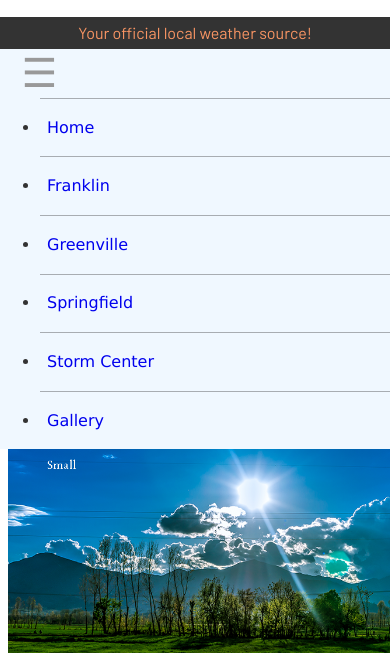
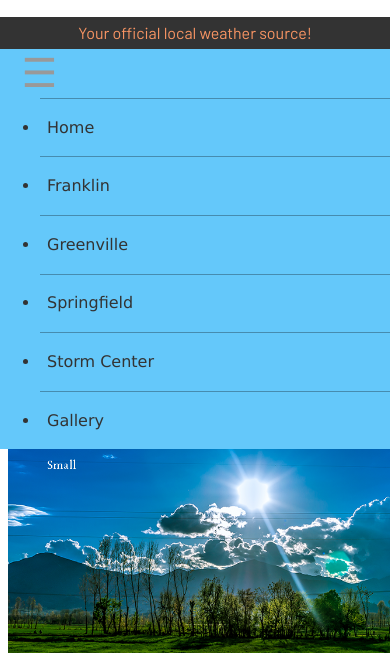
Before and after one commit to baseballfan/baseballfan.github.io, a plain HTML site: page assignments/lesson-6/franklin-6.html in a window 390 px wide. Shown: the part 447-1100 px from the top of the page. Drawn offline with Linux system fonts and the light colour scheme.

Commit message:
Final assignment changes
Still needs work

```diff
--- a/assignments/lesson-6/franklin-6.html
+++ b/assignments/lesson-6/franklin-6.html
@@ -25,15 +25,17 @@
   </header>
 
   <nav class="clearfix">
-      <button onclick="toggleNavMenu()">&#9776;</button>
-       <ul id="mainNav" class="hide">
+      <button class="hamburger" onclick="toggleNavMenu()">&#9776;</button>
+       <span class="menus">
+    <ul>
         <li><a href="#Home">Home</a></li>
-    	<li class="active"><a href="#Franklin">Franklin</a></li>
+    	<li><a href="#Franklin">Franklin</a></li>
     	<li><a href="#Greenville">Greenville</a></li>
     	<li><a href="#Springfield">Springfield</a></li>
     	<li><a href="#Storm Center">Storm Center</a></li>
     	<li><a href="#Gallery">Gallery</a></li>
     </ul>
+       </span>
 
   </nav>
 
--- a/assignments/lesson-6/scripts/hamburger.js
+++ b/assignments/lesson-6/scripts/hamburger.js
@@ -1,4 +1,4 @@
 function toggleNavMenu(){
 
-     document.getElementById("mainNav").classList.toggle("hide");
+     document.getElementsByClassName("menus")[0].classList.toggle("responsive");
 }
--- a/assignments/lesson-6/styles/main-6.css
+++ b/assignments/lesson-6/styles/main-6.css
@@ -72,7 +72,7 @@ li a {
 }
 
 li a:hover {
-    background-color: ;
+    background-color: #999999;
 }
 
 nav button {
@@ -83,7 +83,7 @@ nav button {
     color:#999999;
 }
 nav{
-    background-color: aliceblue;
+    background-color: #64c8fa;
     font-family: verdana, sans-serif;
    }
 
@@ -101,7 +101,7 @@ nav ul li a {
     display:block;
     padding: .8rem 2%;
     text-decoration: none;
-    color:;
+    color: #333333 ;
     border-top:1px solid rgba(0, 0, 0, .3)
 
 
```
